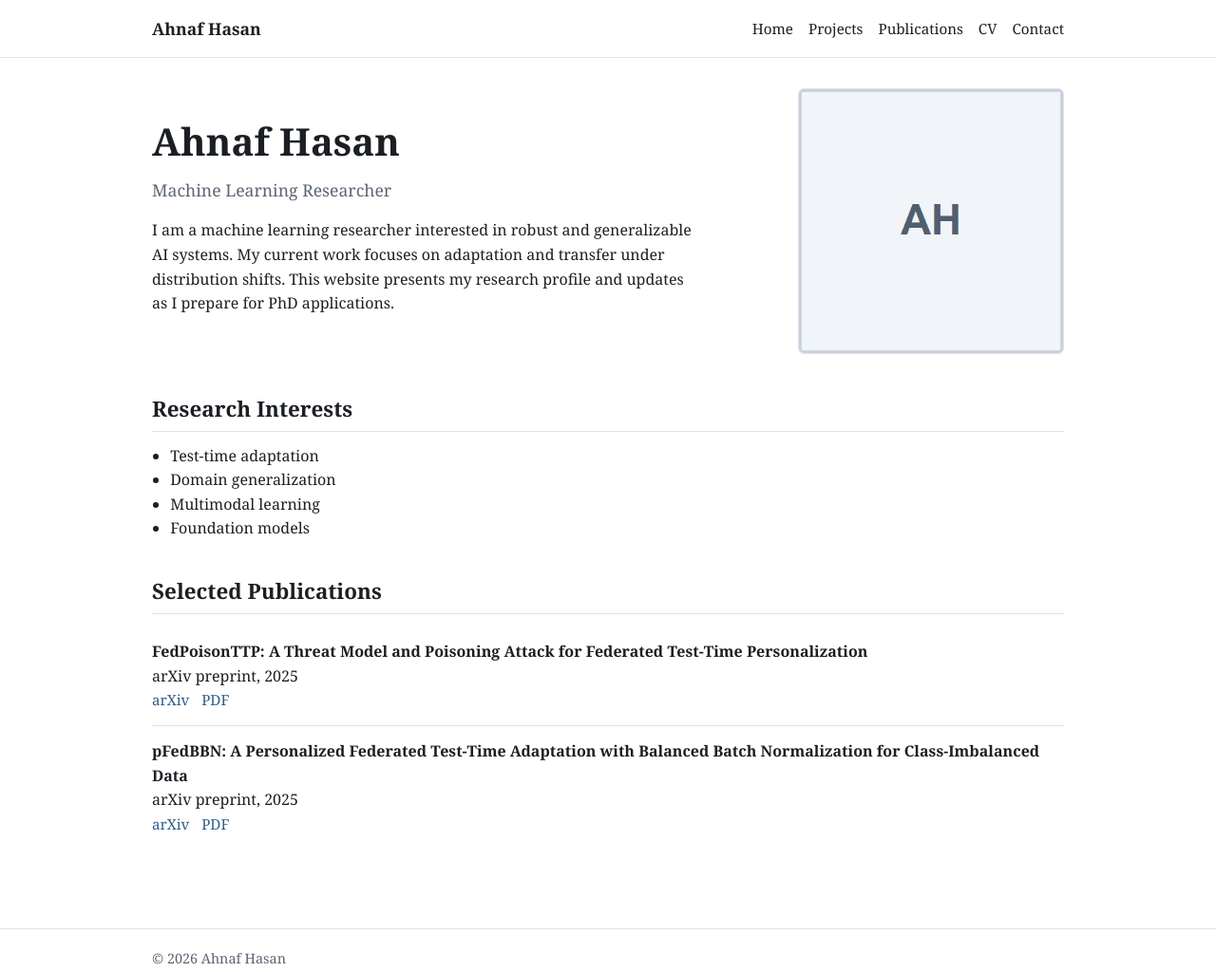
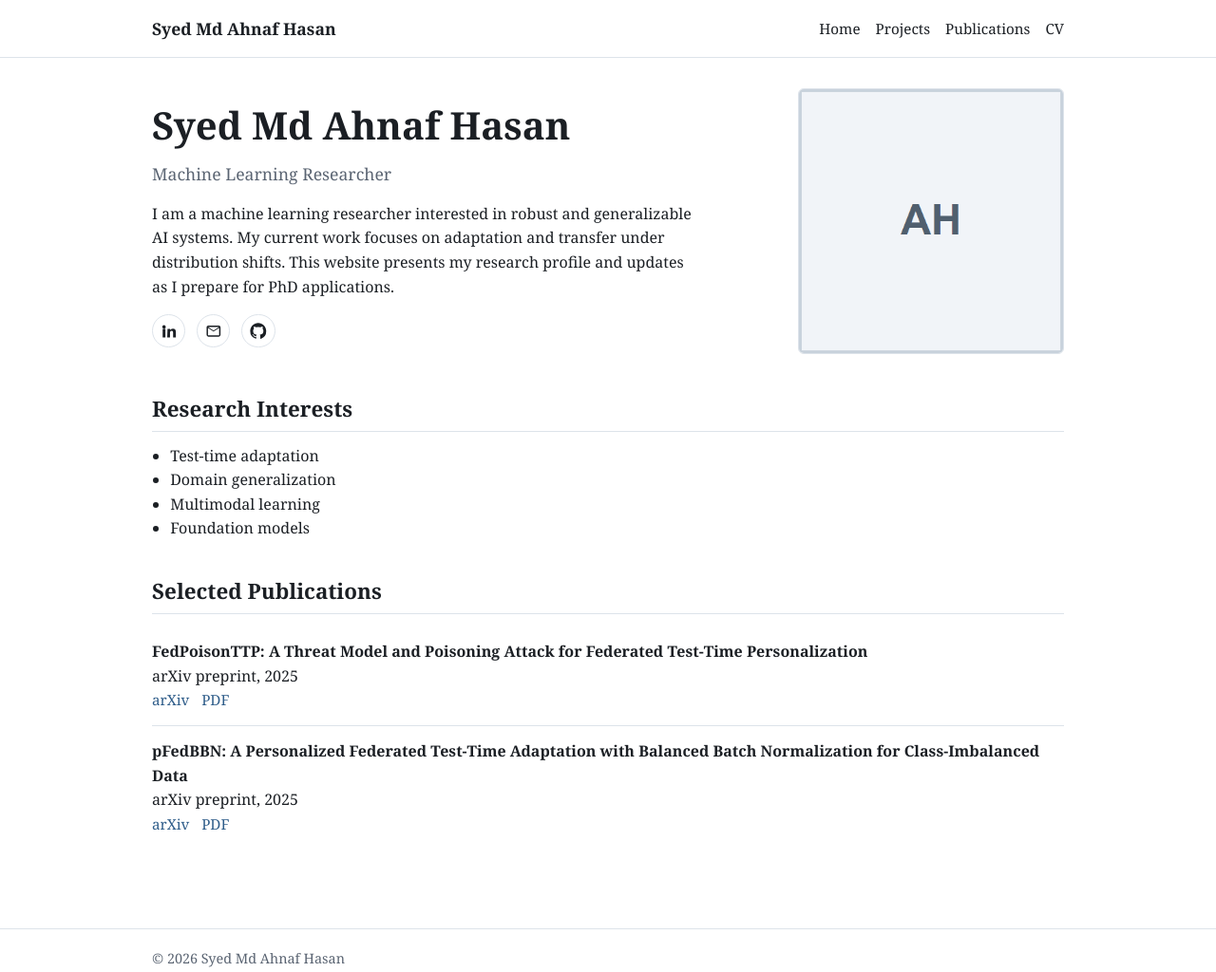
Before and after one commit to syedmdahnafhasan/syedmdahnafhasan.github.io, a plain HTML site: page index.html in a window 1280 px wide. Shown: the whole page at 95% size. Drawn offline with Linux system fonts and the light colour scheme.

Commit message:
Remove contact tab and add home social icons

```diff
--- a/assets/css/style.css
+++ b/assets/css/style.css
@@ -83,6 +83,36 @@ main {
   margin: 0 0 1rem;
   color: var(--muted);
   font-size: 1.1rem;
+}
+
+.social-links {
+  display: flex;
+  gap: 0.75rem;
+  margin-top: 1rem;
+}
+
+.social-link {
+  width: 2.2rem;
+  height: 2.2rem;
+  border: 1px solid var(--border);
+  border-radius: 999px;
+  display: inline-flex;
+  align-items: center;
+  justify-content: center;
+  color: var(--text);
+  background: #fff;
+}
+
+.social-link:hover {
+  border-color: var(--accent);
+  color: var(--accent);
+  text-decoration: none;
+}
+
+.social-link svg {
+  width: 1.1rem;
+  height: 1.1rem;
+  fill: currentColor;
 }
 
 .hero img {
--- a/index.html
+++ b/index.html
@@ -3,19 +3,18 @@
 <head>
   <meta charset="UTF-8">
   <meta name="viewport" content="width=device-width, initial-scale=1.0">
-  <title>Ahnaf Hasan | Home</title>
+  <title>Syed Md Ahnaf Hasan | Home</title>
   <link rel="stylesheet" href="assets/css/style.css">
 </head>
 <body>
   <header class="site-header">
     <div class="container nav">
-      <div class="nav-name">Ahnaf Hasan</div>
+      <div class="nav-name">Syed Md Ahnaf Hasan</div>
       <nav class="nav-links" aria-label="Main navigation">
         <a href="index.html">Home</a>
         <a href="projects.html">Projects</a>
         <a href="publications.html">Publications</a>
         <a href="cv.html">CV</a>
-        <a href="contact.html">Contact</a>
       </nav>
     </div>
   </header>
@@ -23,9 +22,26 @@
     <div class="container">
       <section class="hero">
         <div>
-          <h1>Ahnaf Hasan</h1>
+          <h1>Syed Md Ahnaf Hasan</h1>
           <p class="title">Machine Learning Researcher</p>
           <p>I am a machine learning researcher interested in robust and generalizable AI systems. My current work focuses on adaptation and transfer under distribution shifts. This website presents my research profile and updates as I prepare for PhD applications.</p>
+          <div class="social-links" aria-label="Social links">
+            <a class="social-link" href="https://www.linkedin.com/in/syed-md-ahnaf-hasan/" target="_blank" rel="noopener" aria-label="LinkedIn">
+              <svg viewBox="0 0 24 24" aria-hidden="true">
+                <path d="M4.98 3.5A2.5 2.5 0 1 0 5 8.5a2.5 2.5 0 0 0-.02-5zM3 9h4v12H3zm7 0h3.82v1.71h.05c.53-1 1.84-2.06 3.79-2.06C21.12 8.65 22 10.8 22 14.09V21h-4v-6.14c0-1.47-.03-3.36-2.05-3.36-2.05 0-2.37 1.6-2.37 3.25V21h-4z"/>
+              </svg>
+            </a>
+            <a class="social-link" href="mailto:ahnafhasan335@gmail.com" aria-label="Gmail">
+              <svg viewBox="0 0 24 24" aria-hidden="true">
+                <path d="M2 6.5A2.5 2.5 0 0 1 4.5 4h15A2.5 2.5 0 0 1 22 6.5v11a2.5 2.5 0 0 1-2.5 2.5h-15A2.5 2.5 0 0 1 2 17.5zm2.16-.5L12 11.1 19.84 6H4.16zM20 7.44l-7.45 4.86a1 1 0 0 1-1.1 0L4 7.44V18h16z"/>
+              </svg>
+            </a>
+            <a class="social-link" href="https://github.com/syedmdahnafhasan" target="_blank" rel="noopener" aria-label="GitHub">
+              <svg viewBox="0 0 24 24" aria-hidden="true">
+                <path d="M12 .5C5.65.5.5 5.65.5 12a11.5 11.5 0 0 0 7.86 10.92c.58.1.79-.25.79-.56v-2.1c-3.2.7-3.88-1.36-3.88-1.36-.53-1.34-1.3-1.7-1.3-1.7-1.06-.72.08-.7.08-.7 1.17.08 1.78 1.2 1.78 1.2 1.04 1.78 2.72 1.27 3.38.97.11-.75.41-1.27.74-1.56-2.55-.29-5.23-1.27-5.23-5.66 0-1.25.44-2.27 1.18-3.07-.12-.29-.51-1.47.11-3.06 0 0 .97-.31 3.18 1.17a11.1 11.1 0 0 1 5.8 0c2.21-1.48 3.17-1.17 3.17-1.17.62 1.59.23 2.77.11 3.06.74.8 1.18 1.82 1.18 3.07 0 4.4-2.69 5.36-5.25 5.65.42.36.79 1.08.79 2.18v3.24c0 .31.21.67.8.56A11.5 11.5 0 0 0 23.5 12C23.5 5.65 18.35.5 12 .5z"/>
+              </svg>
+            </a>
+          </div>
         </div>
         <img src="assets/images/profile-placeholder.png" alt="Profile placeholder image">
       </section>
@@ -64,7 +80,7 @@
     </div>
   </main>
   <footer class="footer">
-    <div class="container">&copy; 2026 Ahnaf Hasan</div>
+    <div class="container">&copy; 2026 Syed Md Ahnaf Hasan</div>
   </footer>
 </body>
 </html>
```
Also changed, not shown: contact.html (+4 -4 lines), cv.html (+4 -4 lines), projects.html (+4 -4 lines), publications.html (+4 -4 lines).
